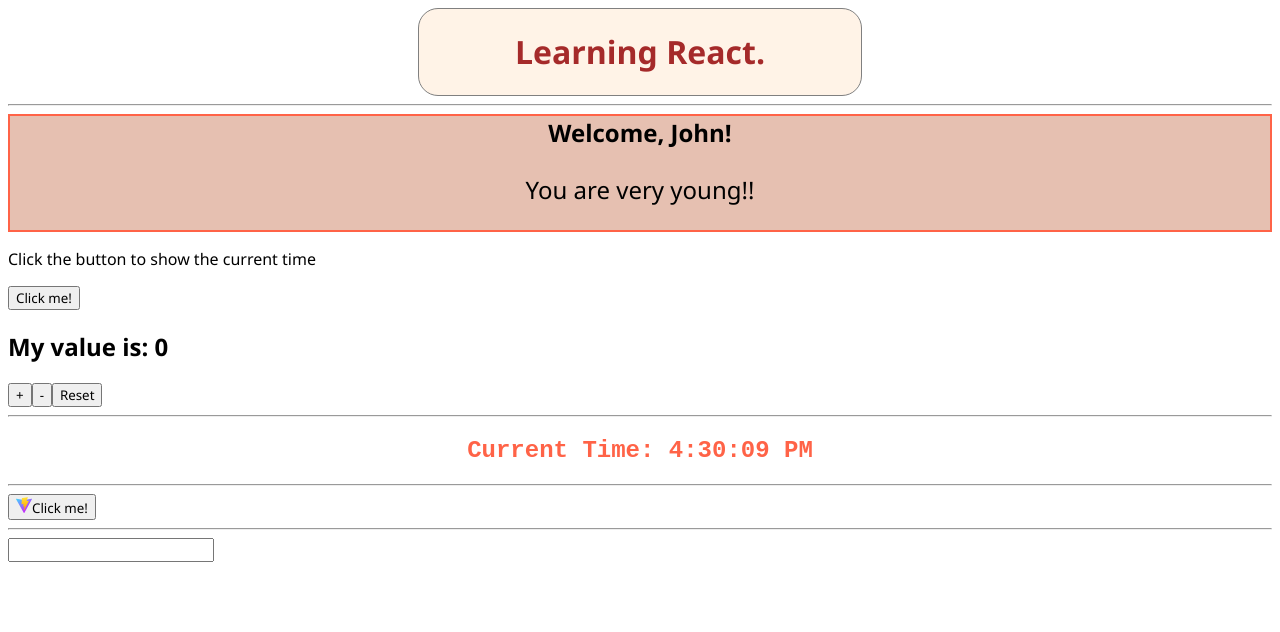
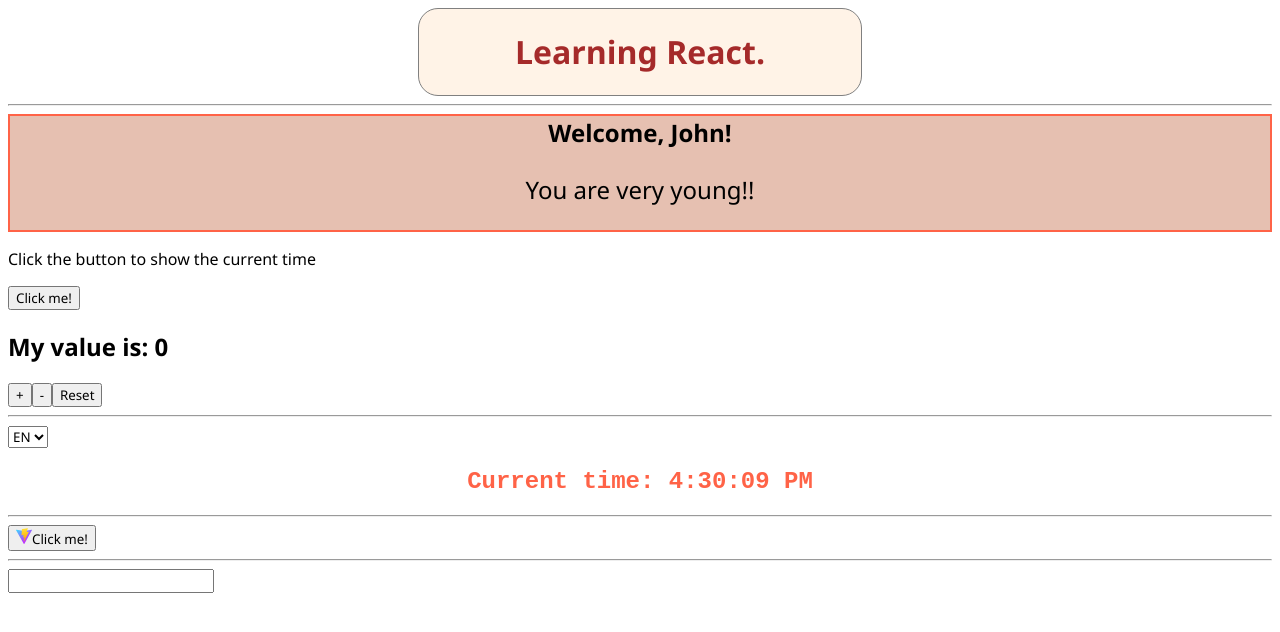
Before and after one commit to Macaicedoa/React, a React (Vite) app in the folder props/: page / in a window 1280 px wide. Shown: the top 632 px of the page. Built offline with nearby package versions, Linux system fonts and the light colour scheme.

Commit message:
Context -1

```diff
--- a/props/src/App.jsx
+++ b/props/src/App.jsx
@@ -6,8 +6,18 @@
 import MyForm from "./MyForm";
 import { Welcome } from "./Welcome";
 import Container from "./Container";
+import { LanguageContext } from "./LanguageContext";
+import { useState } from "react";
+
 
 export function App() {
+
+    const [language, setLanguage] = useState('en')
+
+    function handletSetLanguage(language) {
+        console.log(language)
+        setLanguage(language)
+    }
 
     function handleShowCurrentTime() {
         const currentTime = new Date()
@@ -22,7 +32,14 @@
             <AlertClock handler={handleShowCurrentTime}/>
             <Counter initValue = {0} incrementValue={2}/>
             <hr />
-            <Clock/>
+            <LanguageContext.Provider value={language}>
+                <select value={language} onChange={(e)=>handletSetLanguage(e.target.value)}>
+                    <option value="es">ES</option>
+                    <option value="en">EN</option>
+                </select>
+                <Clock/>
+
+            </LanguageContext.Provider>
             <hr />
             <MouseClicker />
             <hr />
--- a/props/src/Clock.jsx
+++ b/props/src/Clock.jsx
@@ -1,7 +1,9 @@
-import { useEffect, useState } from "react"
+import { useContext, useEffect, useState } from "react"
+import { LanguageContext } from "./LanguageContext"
 
 function Clock() {
     const [date,setDate] = useState(new Date())
+    const language = useContext(LanguageContext)
 
     useEffect(()=>{
         setInterval(()=>{
@@ -10,7 +12,7 @@
     },[])
 
       return (
-        <h2 className="clock">Current Time: {date.toLocaleTimeString()}</h2>
+        <h2 className="clock">{language==="en"?"Current time: ":"Hora "}{date.toLocaleTimeString()}</h2>
     )
 }
 
--- /dev/null
+++ b/props/src/LanguageContext.jsx
@@ -0,0 +1,3 @@
+import { createContext } from 'react'
+
+export const LanguageContext = createContext('en')
```
